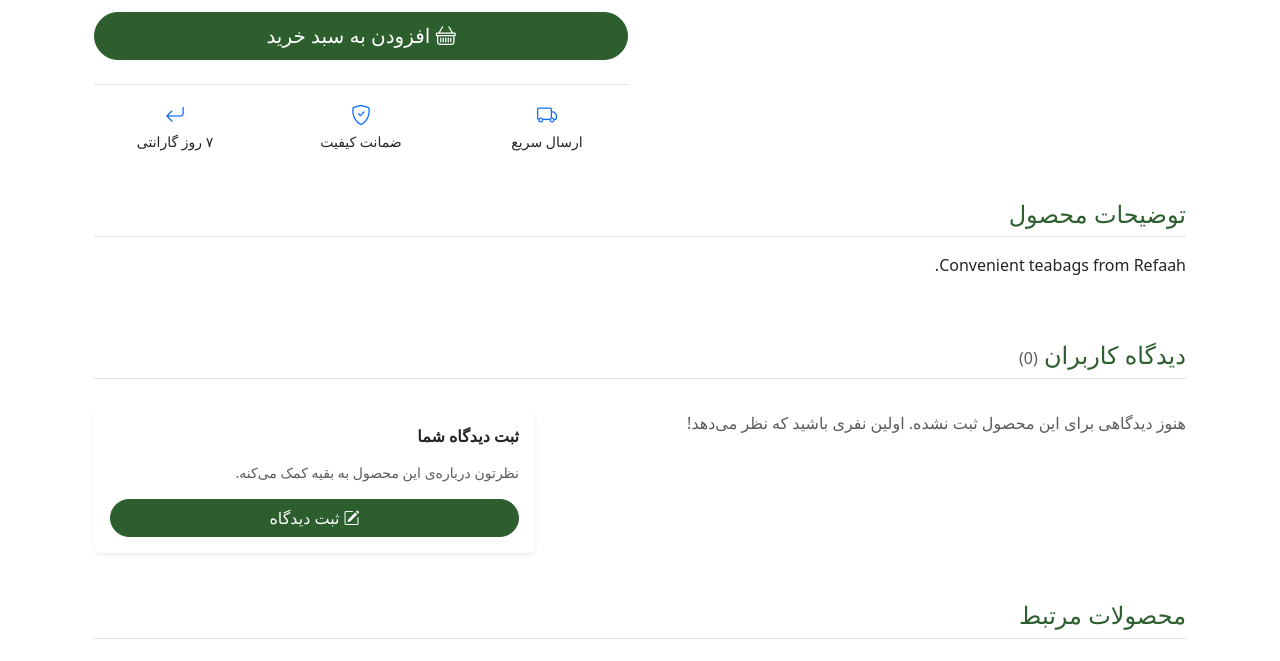
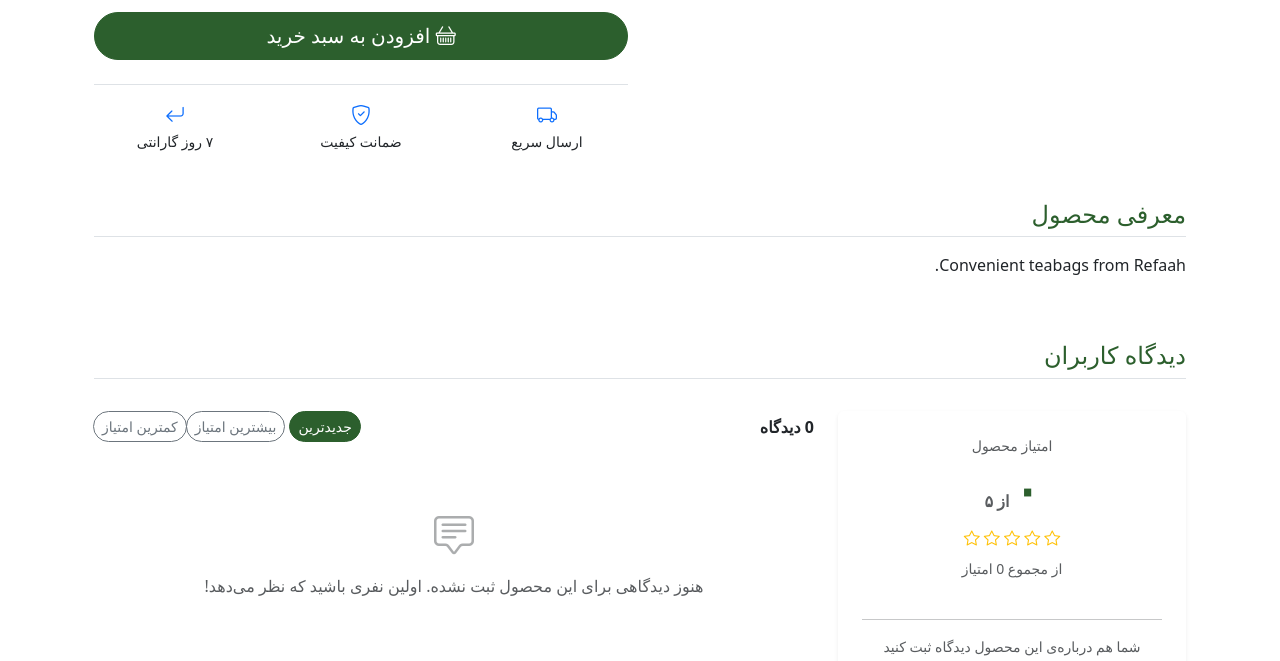
Before and after one commit to Taranemp/chaaichi-store, a Django app: page /shop/products/refaah-teabag/ in a window 1280 px wide. Shown: the part 620-1281 px from the top of the page. Run offline with Django 5.2, Linux system fonts and the light colour scheme; a user stored in the database is signed in; data comes from the database, SQL or seed files in the repository; both versions use the stored data as it was after the commit; data that the repository does not hold is empty; parts of the project's set-up code (start-up, migrations or seed data) failed here and were passed over; some libraries are stand-ins or nearby versions.

Commit message:
fix product-detail review templates

```diff
--- a/review/models.py
+++ b/review/models.py
@@ -1,4 +1,3 @@
-# review/models.py
 from django.db import models
 from django.core.validators import MinValueValidator, MaxValueValidator
 from django.dispatch import receiver
@@ -34,7 +33,7 @@ class Review(models.Model):
 
     class Meta:
         ordering = ["-created_date"]
-        unique_together = [["user", "product"]]
+        # unique_together حذف شد: حالا هر کاربر می‌تونه برای یک محصول چندین دیدگاه ثبت کنه
 
     def __str__(self):
         return f"{self.user.phone} - {self.product.title} - {self.rate}★"
--- a/shop/views.py
+++ b/shop/views.py
@@ -1,5 +1,5 @@
 from django.views.generic import ListView, DetailView
-from django.db.models import Q
+from django.db.models import Q, Avg
 from .models import Product, ProductStatusType, Category, Brand, Grade
 
 from review.models import Review, ReviewStatusType
@@ -121,19 +121,28 @@ class ProductDetailView(DetailView):
             status=ProductStatusType.PUBLISH.value
         ).exclude(id=product.id)[:4]
 
-        # دیدگاه‌های تایید‌شده
-        context["reviews"] = Review.objects.filter(
+        # دیدگاه‌های تایید‌شده (با قابلیت مرتب‌سازی)
+        reviews_qs = Review.objects.filter(
             product=product,
             status=ReviewStatusType.APPROVED.value
         ).select_related("user", "user__profile")
 
-        # برای رسم ستاره‌ی میانگین امتیاز به‌صورت گرد‌شده
-        context["avg_rating_rounded"] = round(product.avg_rating)
+        review_order = self.request.GET.get("review_order", "newest")
+        review_order_map = {
+            "newest": "-created_date",
+            "oldest": "created_date",
+            "rating_high": "-rate",
+            "rating_low": "rate",
+        }
+        reviews_qs = reviews_qs.order_by(review_order_map.get(review_order, "-created_date"))
+        context["reviews"] = reviews_qs
+        context["current_review_order"] = review_order
 
-        # بررسی اینکه کاربر لاگین‌شده قبلاً برای این محصول دیدگاه ثبت کرده یا نه
-        context["user_has_reviewed"] = (
-            self.request.user.is_authenticated
-            and Review.objects.filter(user=self.request.user, product=product).exists()
-        )
+        # به‌جای تکیه به فیلدهای کش‌شده‌ی avg_rating/reviews_count روی محصول (که ممکنه به‌خاطر
+        # bulk action تو پنل جنگو آپدیت نشده باشن)، همیشه مستقیم از روی دیدگاه‌های تایید‌شده حساب می‌کنیم
+        review_stats = reviews_qs.aggregate(avg=Avg("rate"))
+        context["live_avg_rating"] = round(review_stats["avg"], 1) if review_stats["avg"] else 0
+        context["live_reviews_count"] = reviews_qs.count()
+        context["avg_rating_rounded"] = round(review_stats["avg"]) if review_stats["avg"] else 0
 
         return context
--- a/templates/dashboard/admin/reviews/review-list.html
+++ b/templates/dashboard/admin/reviews/review-list.html
@@ -96,7 +96,7 @@
             <button type="submit" class="btn btn-sm" style="background: var(--clr-forest); color:#fff; border-radius:8px; flex:1;">
                 <i class="bi bi-search"></i> جستجو
             </button>
-            <a href="{% url 'dashboard:admin:review-list' %}" class="btn btn-sm btn-outline-secondary" style="border-radius:8px;">
+            <a href="{% url 'dashboard:admin:reviews:review-list' %}" class="btn btn-sm btn-outline-secondary" style="border-radius:8px;">
                 <i class="bi bi-x"></i>
             </a>
         </div>
@@ -161,7 +161,7 @@
                         <span class="small text-muted">{{ review.created_date|date:"Y/m/d" }}</span>
                     </td>
                     <td class="text-center">
-                        <a href="{% url 'dashboard:admin:review-edit' review.pk %}"
+                        <a href="{% url 'dashboard:admin:reviews:review-edit' review.pk %}"
                            class="btn btn-sm btn-outline-primary" style="border-radius:6px; width:30px; height:30px; padding:0; line-height:30px;">
                             <i class="bi bi-pencil"></i>
                         </a>
--- a/templates/dashboard/admin/sidebar.html
+++ b/templates/dashboard/admin/sidebar.html
@@ -51,7 +51,7 @@
         </a>
         <!-- ========== نظرات ========== -->
         <a class="sb-link {% if request.resolver_match.url_name == 'review-list' or request.resolver_match.url_name == 'review-edit' %}active{% endif %}"
-           href="{% url 'dashboard:admin:review-list' %}">
+           href="{% url 'dashboard:admin:reviews:review-list' %}">
             <i class="bi bi-chat-square-text"></i>
             <span>نظرات</span>
         </a>
--- a/templates/shop/product-detail.html
+++ b/templates/shop/product-detail.html
@@ -50,8 +50,8 @@
           {% endfor %}
         </div>
         <span class="text-muted small">
-          {% if object.reviews_count %}
-          {{ object.avg_rating }} از ۵ ({{ object.reviews_count }} دیدگاه)
+          {% if live_reviews_count %}
+          {{ live_avg_rating }} از ۵ ({{ live_reviews_count }} دیدگاه)
           {% else %}
           هنوز دیدگاهی ثبت نشده
           {% endif %}
@@ -202,36 +202,87 @@
   <!-- توضیحات کامل محصول -->
   <div class="row mt-5">
     <div class="col-12">
-      <h4 class="border-bottom pb-2" style="color: #2c5f2d">توضیحات محصول</h4>
+      <h4 class="border-bottom pb-2" style="color: #2c5f2d">معرفی محصول</h4>
       <div class="mt-3">{{ object.description|linebreaks }}</div>
     </div>
   </div>
 
   <!-- ============ دیدگاه‌های کاربران ============ -->
-  <div class="row mt-5">
-    <div class="col-12">
-      <h4 class="border-bottom pb-2" style="color: #2c5f2d">
-        دیدگاه کاربران
-        <span class="text-muted fs-6">({{ object.reviews_count }})</span>
-      </h4>
+  <div class="row mt-5" id="reviews">
+    <div class="col-12 mb-4">
+      <h4 class="border-bottom pb-2" style="color: #2c5f2d">دیدگاه کاربران</h4>
     </div>
 
-    <!-- لیست دیدگاه‌های تایید‌شده -->
-    <div class="col-lg-7 mt-4">
+    <!-- خلاصه‌ی امتیاز + دعوت به ثبت دیدگاه -->
+    <div class="col-lg-4">
+      <div class="card border-0 shadow-sm text-center p-4" style="position:sticky; top:90px;">
+        <span class="text-muted small mb-1">امتیاز محصول</span>
+        <h1 class="fw-bold mb-0" style="color:#2c5f2d; font-size:3rem;">{{ live_avg_rating|default:"۰" }}<small class="fs-6 text-muted"> از ۵</small></h1>
+        <div class="text-warning my-2">
+          {% for i in "12345" %}
+          {% if forloop.counter <= avg_rating_rounded %}
+          <i class="bi bi-star-fill"></i>
+          {% else %}
+          <i class="bi bi-star"></i>
+          {% endif %}
+          {% endfor %}
+        </div>
+        <span class="text-muted small mb-4">از مجموع {{ live_reviews_count }} امتیاز</span>
+
+        <hr>
+
+        {% if user.is_authenticated %}
+        <p class="small text-muted mb-3">شما هم درباره‌ی این محصول دیدگاه ثبت کنید</p>
+        <a href="{% url 'review:submit' object.pk %}" class="btn btn-outline-primary rounded-pill w-100">
+          <i class="bi bi-pencil-square"></i> ثبت دیدگاه
+        </a>
+        {% else %}
+        <p class="small text-muted mb-3">برای ثبت دیدگاه ابتدا وارد حساب کاربری خود شوید</p>
+        <a href="{% url 'account:login' %}?next={{ request.path }}#reviews" class="btn btn-outline-primary rounded-pill w-100">
+          <i class="bi bi-box-arrow-in-right"></i> ورود به حساب
+        </a>
+        {% endif %}
+      </div>
+    </div>
+
+    <!-- لیست دیدگاه‌ها -->
+    <div class="col-lg-8 mt-4 mt-lg-0">
+
+      <div class="d-flex justify-content-between align-items-center mb-3 flex-wrap gap-2">
+        <span class="fw-semibold">{{ live_reviews_count }} دیدگاه</span>
+
+        <div class="btn-group btn-group-sm" role="group">
+          <a href="?review_order=newest#reviews"
+             class="btn {% if current_review_order == 'newest' %}btn-primary{% else %}btn-outline-secondary{% endif %} rounded-pill me-1">جدیدترین</a>
+          <a href="?review_order=rating_high#reviews"
+             class="btn {% if current_review_order == 'rating_high' %}btn-primary{% else %}btn-outline-secondary{% endif %} rounded-pill me-1">بیشترین امتیاز</a>
+          <a href="?review_order=rating_low#reviews"
+             class="btn {% if current_review_order == 'rating_low' %}btn-primary{% else %}btn-outline-secondary{% endif %} rounded-pill">کمترین امتیاز</a>
+        </div>
+      </div>
+
       {% for review in reviews %}
-      <div class="border-bottom pb-3 mb-3">
-        <div class="d-flex justify-content-between align-items-start mb-1">
+      <div class="card border-0 shadow-sm mb-3">
+        <div class="card-body">
+          <div class="d-flex justify-content-between align-items-start mb-2">
+            <div class="d-flex align-items-center gap-2">
+              <div class="rounded-circle d-flex align-items-center justify-content-center text-white fw-bold"
+                   style="width:38px; height:38px; background:#2c5f2d; flex-shrink:0;">
+                {{ review.user.profile.get_fullname|default:review.user.phone|first|upper }}
+              </div>
               <div>
-            <span class="fw-bold">{{ review.user.profile.get_fullname|default:review.user.phone }}</span>
+                <span class="fw-semibold d-block">{{ review.user.profile.get_fullname|default:review.user.phone }}</span>
                 {% if review.is_purchased %}
-            <span class="badge rounded-pill ms-1" style="background:#e7efeb; color:#2c5f2d; font-size:.7rem;">
-              <i class="bi bi-patch-check"></i> خریدار تایید‌شده
+                <span class="badge rounded-pill" style="background:#e7efeb; color:#2c5f2d; font-size:.68rem;">
+                  <i class="bi bi-patch-check"></i> خریدار
                 </span>
                 {% endif %}
               </div>
+            </div>
             <span class="text-muted small">{{ review.created_date|date:"Y/m/d" }}</span>
           </div>
-        <div class="text-warning mb-2" style="font-size:.85rem;">
+
+          <div class="text-warning mb-2">
             {% for i in "12345" %}
             {% if forloop.counter <= review.rate %}
             <i class="bi bi-star-fill"></i>
@@ -240,39 +291,16 @@
             {% endif %}
             {% endfor %}
           </div>
+
           <p class="mb-0 text-secondary">{{ review.comment }}</p>
         </div>
+      </div>
       {% empty %}
-      <p class="text-muted">هنوز دیدگاهی برای این محصول ثبت نشده. اولین نفری باشید که نظر می‌دهد!</p>
+      <div class="text-center text-muted py-5">
+        <i class="bi bi-chat-square-text fs-1 d-block mb-2 opacity-50"></i>
+        هنوز دیدگاهی برای این محصول ثبت نشده. اولین نفری باشید که نظر می‌دهد!
+      </div>
       {% endfor %}
-    </div>
-
-    <!-- فرم ثبت دیدگاه جدید -->
-    <div class="col-lg-5 mt-4">
-      <div class="card border-0 shadow-sm">
-        <div class="card-body">
-          <h6 class="fw-bold mb-3">ثبت دیدگاه شما</h6>
-
-          {% if user.is_authenticated %}
-            {% if user_has_reviewed %}
-            <p class="text-muted small mb-0">
-              <i class="bi bi-check-circle text-success"></i>
-              شما قبلاً برای این محصول دیدگاه ثبت کرده‌اید.
-            </p>
-            {% else %}
-            <p class="text-muted small mb-3">نظرتون درباره‌ی این محصول به بقیه کمک می‌کنه.</p>
-            <a href="{% url 'review:submit' object.pk %}" class="btn btn-primary rounded-pill w-100">
-              <i class="bi bi-pencil-square"></i> ثبت دیدگاه
-            </a>
-            {% endif %}
-          {% else %}
-          <p class="text-muted small mb-2">برای ثبت دیدگاه ابتدا وارد حساب کاربری خود شوید.</p>
-          <a href="{% url 'account:login' %}?next={{ request.path }}" class="btn btn-outline-primary btn-sm rounded-pill">
-            <i class="bi bi-box-arrow-in-right"></i> ورود به حساب
-          </a>
-          {% endif %}
-        </div>
-      </div>
     </div>
   </div>
   <!-- ============ END دیدگاه‌های کاربران ============ -->
```
Also changed, not shown: dashboard/admin/urls/reviews.py (+6 -4 lines), review/forms.py (+0 -9 lines), templates/dashboard/admin/reviews/review-edit.html (+85 -32 lines), db.sqlite3, review/migrations/0003_alter_review_unique_together.py (added). Lines whose indentation alone changed are shown as unchanged.
